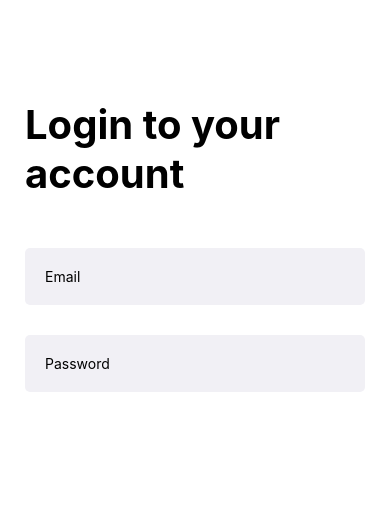
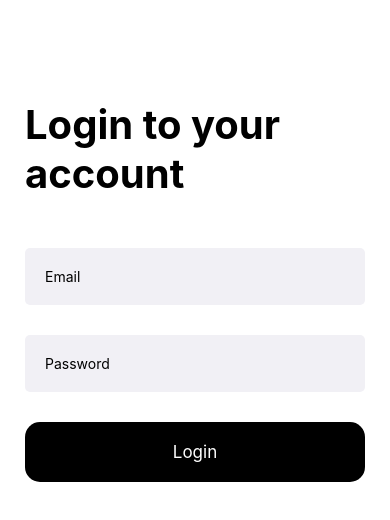
Before and after one commit to edvinongbh/pcmob5-notes1, a React Native app: screen / in a window 390 px wide. Shown: the top 520 px of the page. Built offline with nearby package versions, Linux system fonts and the light colour scheme.

Commit message:
Login code Done

```diff
--- a/screens/LoginScreen.js
+++ b/screens/LoginScreen.js
@@ -63,7 +63,7 @@ export default function LoginScreen() {
       />
 
       <TouchableOpacity
-        style={styles.Button}
+        style={styles.button}
         onPress={async () => {
           await login();
         }}
```
